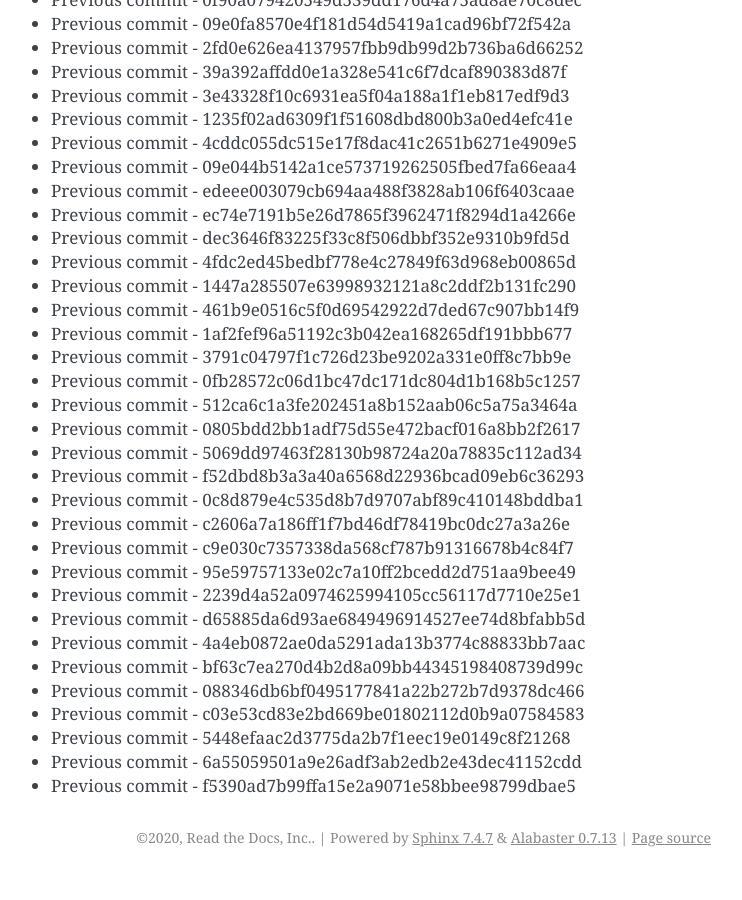
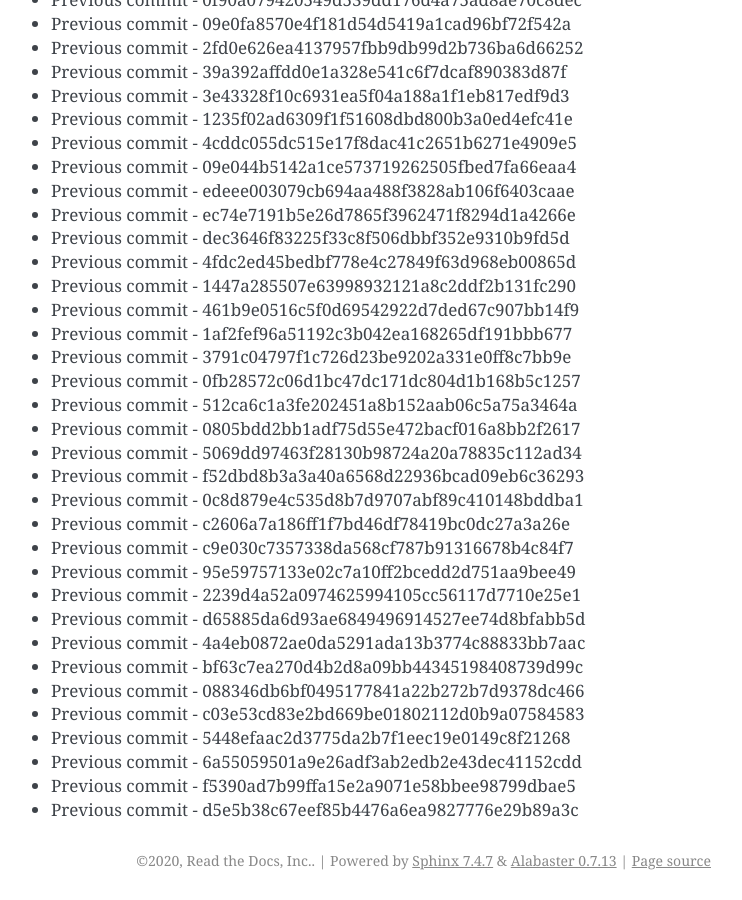
Before and after one commit to readthedocs/rtd-git-stresstest, a Sphinx documentation site: the page built from docs/updates.rst, in a window 1280 px wide and 900 px high, scrolled down 24095 px. Shown: the whole window, without its empty margins (399-1141 px from the left). Built offline with Sphinx 7.4.7, drawn with Linux system fonts in a browser that asks for light colours; before the commit the page ends 24972 px from its top, so only the background shows below that.

Commit message:
Generating commit from previous: d5e5b38c67eef85b4476a6ea9827776e29b89a3c

```diff
--- a/docs/updates.rst
+++ b/docs/updates.rst
@@ -1044,3 +1044,4 @@ It can be tested for any performance characteristics.
 * Previous commit - 5448efaac2d3775da2b7f1eec19e0149c8f21268
 * Previous commit - 6a55059501a9e26adf3ab2edb2e43dec41152cdd
 * Previous commit - f5390ad7b99ffa15e2a9071e58bbee98799dbae5
+* Previous commit - d5e5b38c67eef85b4476a6ea9827776e29b89a3c
```
